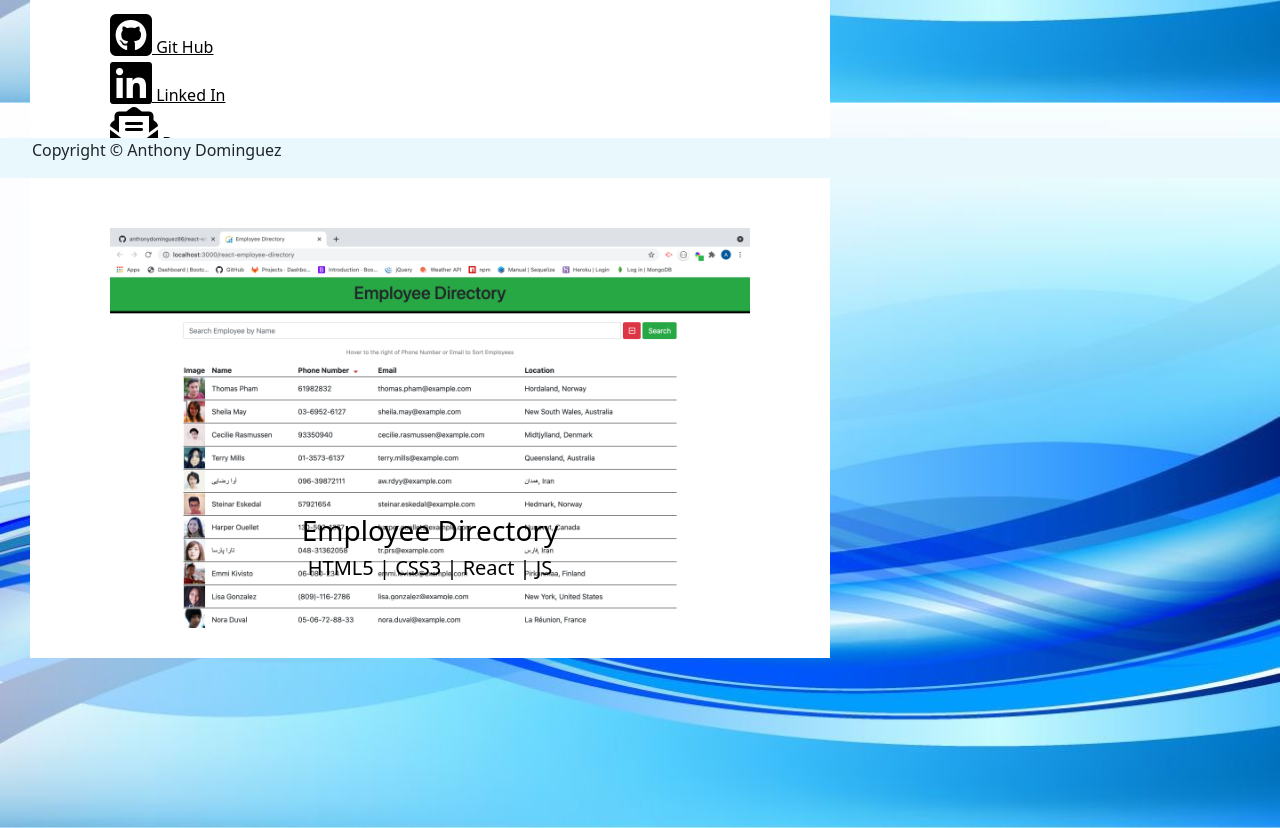
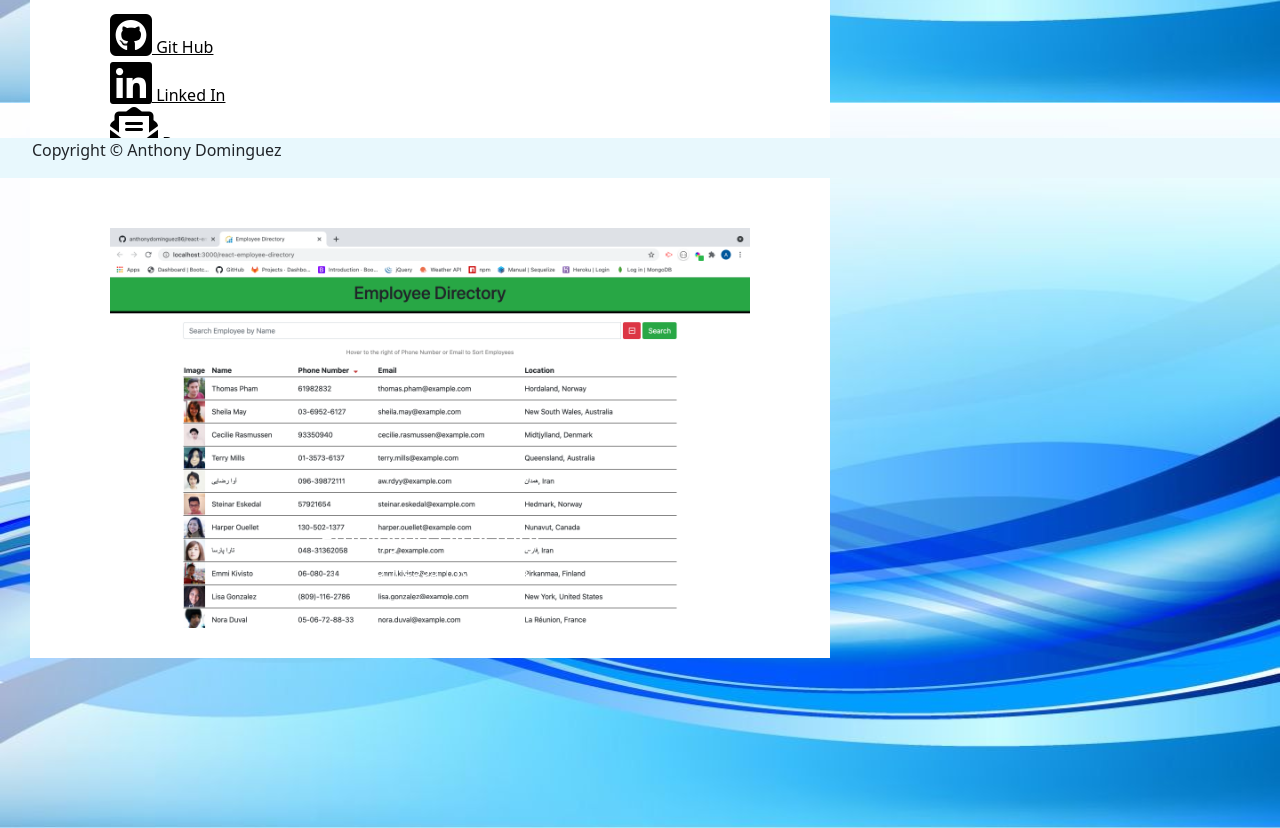
Before and after one commit to anthonydominguez86/anthony-dominguez-86-react, a React (Create React App) app in the folder portfolio/: page /#/ in a window 1280 px wide. Shown: the part 622-1450 px from the top of the page. Built offline with nearby package versions, Linux system fonts and the light colour scheme.

Commit message:
changed titles on carousel to h4 and h6

```diff
--- a/portfolio/src/components/pages/Landing.js
+++ b/portfolio/src/components/pages/Landing.js
@@ -39,9 +39,8 @@ function Landing() {
       alt="Ment2Trade"
     />
 <Carousel.Caption>
-      <div className = "caption"/>
-      <h3>Ment2Trade</h3>
-      <h5>MySQL | JQuery| Bootstrap | HandlebarsJS</h5>
+      <h4>Ment2Trade</h4>
+      <h6>MySQL | JQuery| Bootstrap | HandlebarsJS</h6>
       <div/>
     </Carousel.Caption>
   </Carousel.Item>
@@ -53,8 +52,8 @@ function Landing() {
     />
 
     <Carousel.Caption>
-      <h3>Employee Directory</h3>
-      <h5>HTML5 | CSS3 | React | JS</h5>
+      <h4>Employee Directory</h4>
+      <h6>HTML5 | CSS3 | React | JS</h6>
     </Carousel.Caption>
   </Carousel.Item>
   <Carousel.Item>
@@ -65,8 +64,8 @@ function Landing() {
     />
 
     <Carousel.Caption>
-      <h3>Local Weather Dashboard</h3>
-      <h5>HTML5 | CSS3 | Bootstrap | API | JS</h5>
+      <h4>Local Weather Dashboard</h4>
+      <h6>HTML5 | CSS3 | Bootstrap | API | JS</h6>
     </Carousel.Caption>
   </Carousel.Item>
 </Carousel>
```
